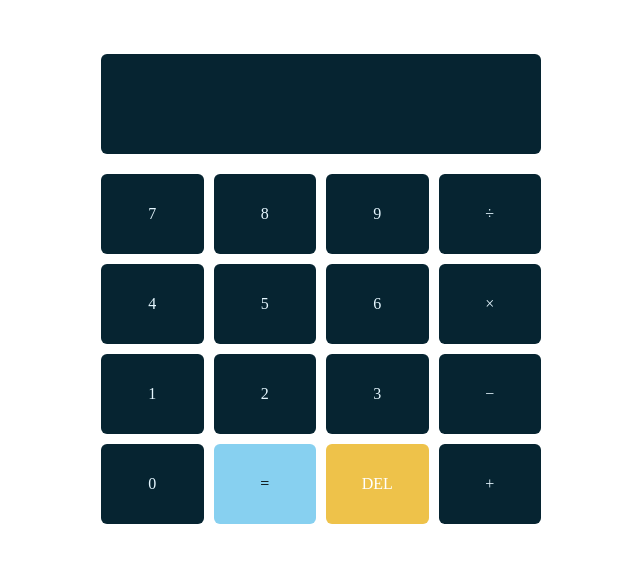
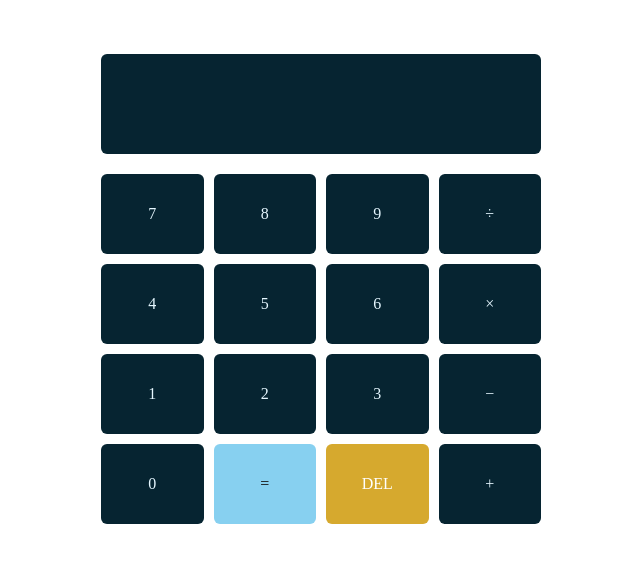
Before and after one commit to NicoQDS/calculator, a plain HTML site: page index.html in a window 1280 px wide. Shown: the whole page, without its empty margins (319-959 px from the left). Drawn offline with Linux system fonts and the light colour scheme.

Commit message:
Adding a few comments.

```diff
--- a/javascript.js
+++ b/javascript.js
@@ -1,3 +1,4 @@
+// Initialize variables to store the first number, second number, and current operator
 let firstNum = null;
 let secondNum = null;
 let currentOperator = null;
--- a/styles.css
+++ b/styles.css
@@ -67,7 +67,7 @@ body {
     flex: 0 0 calc((100% - 30px) / 4); /* four columns, account for 3 gaps */
     height: 80px;
     background-color: #87d0f0;
-    color: #000000;
+    color: #131212;
     display: flex;
     align-items: center;
     justify-content: center;
@@ -78,7 +78,7 @@ body {
 [id="grid-DEL"] {
     flex: 0 0 calc((100% - 30px) / 4); /* four columns, account for 3 gaps */
     height: 80px;
-    background-color: #eec24a;
+    background-color: #d6a92e;
     color: #ffffff;
     display: flex;
     align-items: center;
```
Also changed, not shown: index.html (+1 -1 lines).
